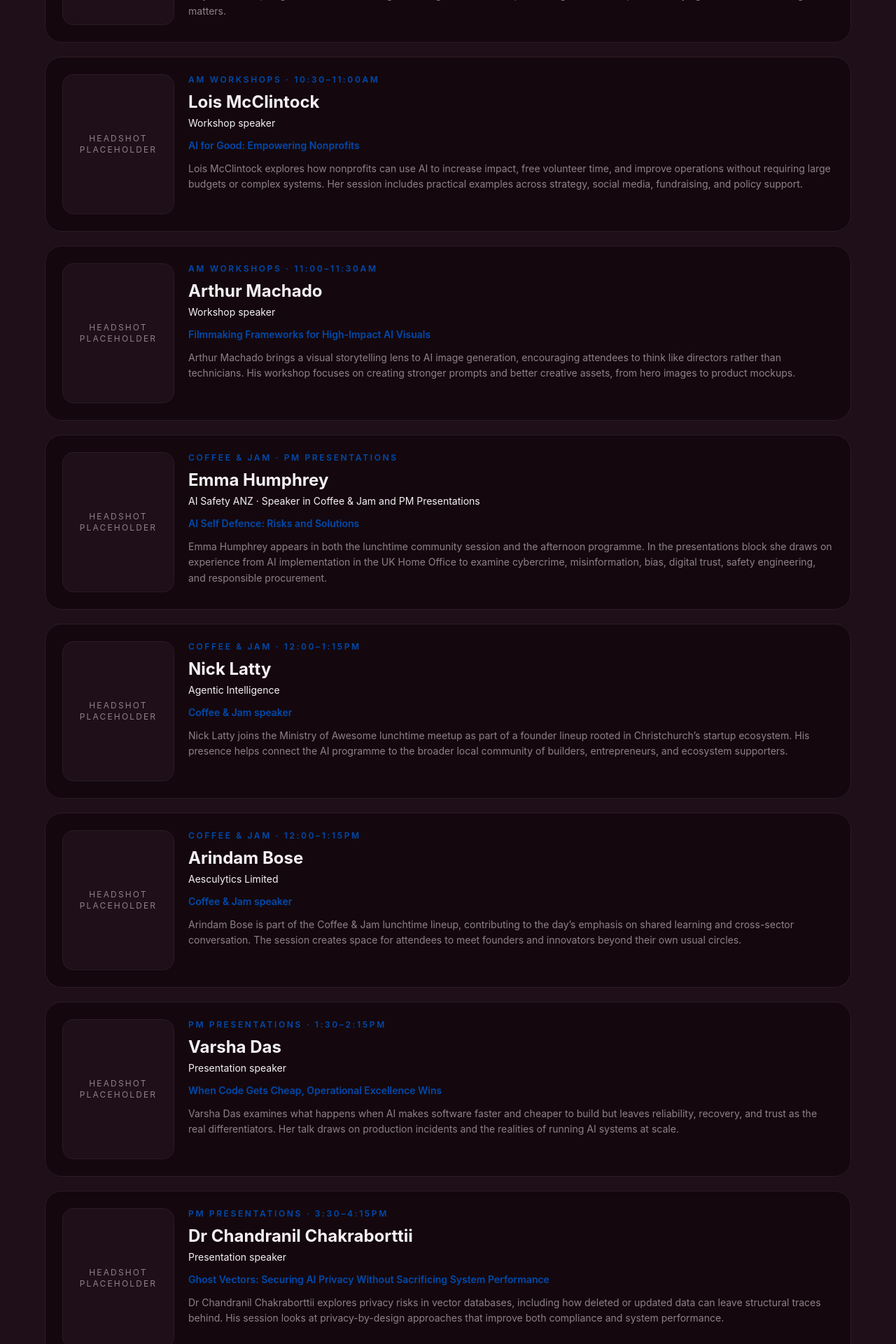
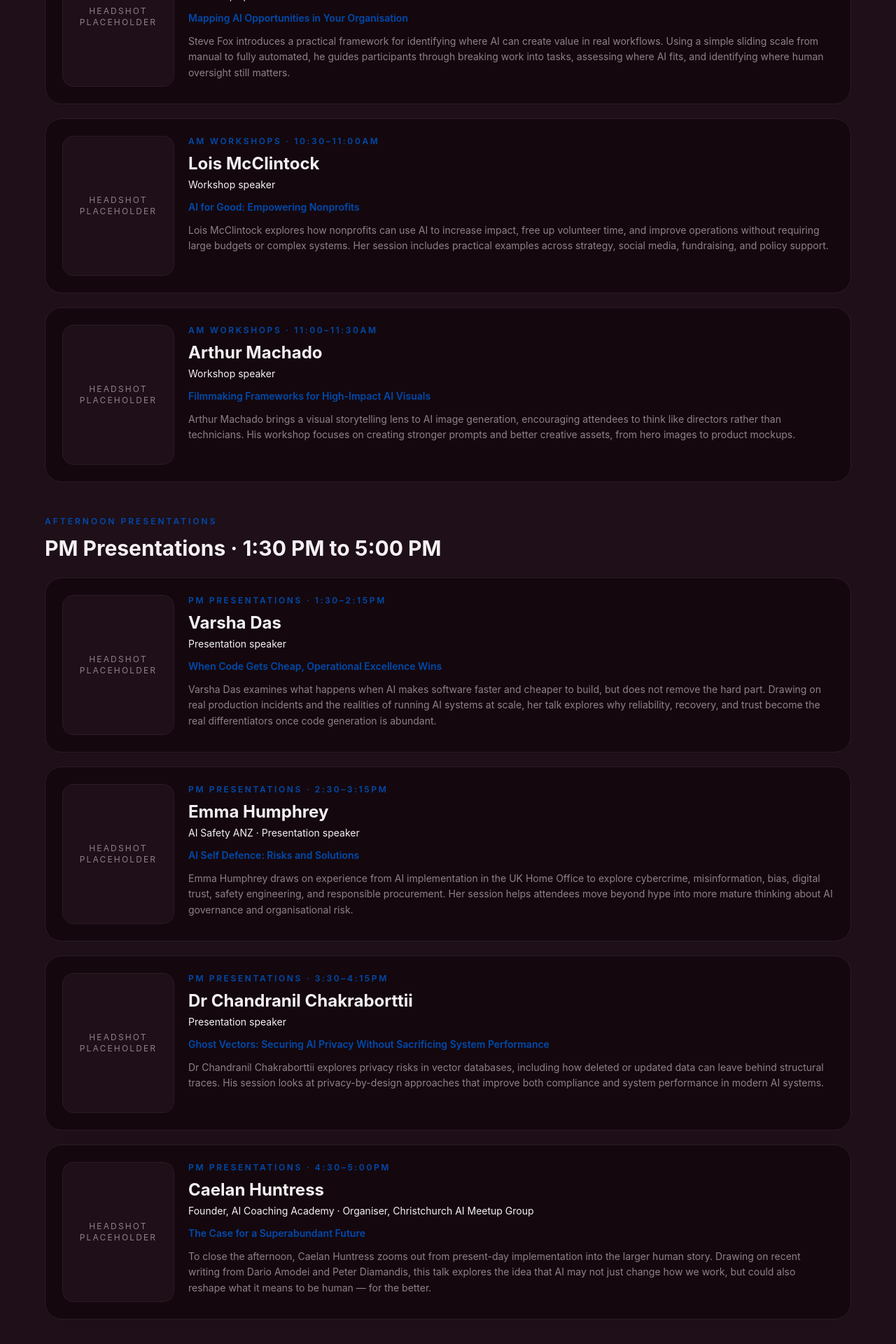
Before and after one commit to caelanhuntress/christchurch-ai, a Next.js app: page /epic-ai-conference in a window 1280 px wide. Shown: the part 4882-6802 px from the top of the page at 70% size. Built offline with nearby package versions, Linux system fonts and the light colour scheme.

Commit message:
Refine EPIC conference speaker layout

```diff
--- a/app/epic-ai-conference/page.tsx
+++ b/app/epic-ai-conference/page.tsx
@@ -48,14 +48,14 @@ const dayEvents = [
   },
 ] as const;
 
-const speakers = [
+const amSpeakers = [
   {
     name: "Caelan Huntress",
     role: "Founder, AI Coaching Academy · Organiser, Christchurch AI Meetup Group",
     session: "AM Workshops · 9:00–9:30am",
     talk: "Create Your Own AI Coach to Learn Anything",
     bio:
-      "Caelan Huntress opens the day with a workshop on using conversational AI as a partner for learning, reflection, and growth. Framed around coaching as a meta-skill, the session focuses on asking better questions and shaping AI around the goals that matter to each learner.",
+      "Caelan Huntress opens the day with a workshop on using conversational AI as a partner for learning, reflection, and growth. Framed around coaching as a meta-skill, the session focuses on asking better questions and shaping your AI thinking partner around the goals that matter most to each learner.",
   },
   {
     name: "Hannah Hardy-Jones",
@@ -71,7 +71,7 @@ const speakers = [
     session: "AM Workshops · 10:00–10:30am",
     talk: "Mapping AI Opportunities in Your Organisation",
     bio:
-      "Steve Fox introduces a practical framework for identifying where AI can create value in real workflows. Using a simple scale from manual to fully automated, he guides attendees through breaking work into tasks, assessing where AI fits, and identifying where human oversight still matters.",
+      "Steve Fox introduces a practical framework for identifying where AI can create value in real workflows. Using a simple sliding scale from manual to fully automated, he guides participants through breaking work into tasks, assessing where AI fits, and identifying where human oversight still matters.",
   },
   {
     name: "Lois McClintock",
@@ -79,7 +79,7 @@ const speakers = [
     session: "AM Workshops · 10:30–11:00am",
     talk: "AI for Good: Empowering Nonprofits",
     bio:
-      "Lois McClintock explores how nonprofits can use AI to increase impact, free volunteer time, and improve operations without requiring large budgets or complex systems. Her session includes practical examples across strategy, social media, fundraising, and policy support.",
+      "Lois McClintock explores how nonprofits can use AI to increase impact, free up volunteer time, and improve operations without requiring large budgets or complex systems. Her session includes practical examples across strategy, social media, fundraising, and policy support.",
   },
   {
     name: "Arthur Machado",
@@ -89,37 +89,24 @@ const speakers = [
     bio:
       "Arthur Machado brings a visual storytelling lens to AI image generation, encouraging attendees to think like directors rather than technicians. His workshop focuses on creating stronger prompts and better creative assets, from hero images to product mockups.",
   },
-  {
-    name: "Emma Humphrey",
-    role: "AI Safety ANZ · Speaker in Coffee & Jam and PM Presentations",
-    session: "Coffee & Jam · PM Presentations",
-    talk: "AI Self Defence: Risks and Solutions",
-    bio:
-      "Emma Humphrey appears in both the lunchtime community session and the afternoon programme. In the presentations block she draws on experience from AI implementation in the UK Home Office to examine cybercrime, misinformation, bias, digital trust, safety engineering, and responsible procurement.",
-  },
-  {
-    name: "Nick Latty",
-    role: "Agentic Intelligence",
-    session: "Coffee & Jam · 12:00–1:15pm",
-    talk: "Coffee & Jam speaker",
-    bio:
-      "Nick Latty joins the Ministry of Awesome lunchtime meetup as part of a founder lineup rooted in Christchurch’s startup ecosystem. His presence helps connect the AI programme to the broader local community of builders, entrepreneurs, and ecosystem supporters.",
-  },
-  {
-    name: "Arindam Bose",
-    role: "Aesculytics Limited",
-    session: "Coffee & Jam · 12:00–1:15pm",
-    talk: "Coffee & Jam speaker",
-    bio:
-      "Arindam Bose is part of the Coffee & Jam lunchtime lineup, contributing to the day’s emphasis on shared learning and cross-sector conversation. The session creates space for attendees to meet founders and innovators beyond their own usual circles.",
-  },
+] as const;
+
+const pmSpeakers = [
   {
     name: "Varsha Das",
     role: "Presentation speaker",
     session: "PM Presentations · 1:30–2:15pm",
     talk: "When Code Gets Cheap, Operational Excellence Wins",
     bio:
-      "Varsha Das examines what happens when AI makes software faster and cheaper to build but leaves reliability, recovery, and trust as the real differentiators. Her talk draws on production incidents and the realities of running AI systems at scale.",
+      "Varsha Das examines what happens when AI makes software faster and cheaper to build, but does not remove the hard part. Drawing on real production incidents and the realities of running AI systems at scale, her talk explores why reliability, recovery, and trust become the real differentiators once code generation is abundant.",
+  },
+  {
+    name: "Emma Humphrey",
+    role: "AI Safety ANZ · Presentation speaker",
+    session: "PM Presentations · 2:30–3:15pm",
+    talk: "AI Self Defence: Risks and Solutions",
+    bio:
+      "Emma Humphrey draws on experience from AI implementation in the UK Home Office to explore cybercrime, misinformation, bias, digital trust, safety engineering, and responsible procurement. Her session helps attendees move beyond hype into more mature thinking about AI governance and organisational risk.",
   },
   {
     name: "Dr Chandranil Chakraborttii",
@@ -127,39 +114,42 @@ const speakers = [
     session: "PM Presentations · 3:30–4:15pm",
     talk: "Ghost Vectors: Securing AI Privacy Without Sacrificing System Performance",
     bio:
-      "Dr Chandranil Chakraborttii explores privacy risks in vector databases, including how deleted or updated data can leave structural traces behind. His session looks at privacy-by-design approaches that improve both compliance and system performance.",
+      "Dr Chandranil Chakraborttii explores privacy risks in vector databases, including how deleted or updated data can leave behind structural traces. His session looks at privacy-by-design approaches that improve both compliance and system performance in modern AI systems.",
   },
+  {
+    name: "Caelan Huntress",
+    role: "Founder, AI Coaching Academy · Organiser, Christchurch AI Meetup Group",
+    session: "PM Presentations · 4:30–5:00pm",
+    talk: "The Case for a Superabundant Future",
+    bio:
+      "To close the afternoon, Caelan Huntress zooms out from present-day implementation into the larger human story. Drawing on recent writing from Dario Amodei and Peter Diamandis, this talk explores the idea that AI may not just change how we work, but could also reshape what it means to be human — for the better.",
+  },
+] as const;
+
+const panelists = [
   {
     name: "Anya Anderson",
     role: "Founder and CEO, RedSeed",
-    session: "Leadership Panel · 5:30–7:00pm",
-    talk: "Panelist",
     bio:
-      "Anya Anderson leads RedSeed, a corporate training platform focused on creating coaching cultures and high-performing teams. On the panel, she brings a leadership development perspective to the conversation about trust, capability, and organisational change.",
+      "Anya Anderson leads RedSeed, a corporate training platform focused on creating coaching cultures and high-performing teams. She brings a leadership development perspective to the conversation about trust, capability, and organisational change.",
   },
   {
     name: "Julie Ryan",
     role: "CEO, Caitlyn",
-    session: "Leadership Panel · 5:30–7:00pm",
-    talk: "Panelist",
     bio:
       "Julie Ryan leads Caitlyn, an AI-powered knowledge platform that turns agricultural and research-led knowledge into trusted, usable insight. Her perspective helps ground the discussion in practical adoption, trusted information, and sector-specific usefulness.",
   },
   {
     name: "Brad Fraser",
     role: "Head of AI Solutions & CEO, Agentic Intelligence",
-    session: "Leadership Panel · 5:30–7:00pm",
-    talk: "Panelist",
     bio:
-      "Brad Fraser works with organisations moving beyond experimentation into real capability building. His contribution to the panel focuses on adoption, solution design, and what meaningful AI implementation looks like beyond surface-level hype.",
+      "Brad Fraser works with organisations moving beyond experimentation into real capability building. His contribution focuses on adoption, solution design, and what meaningful AI implementation looks like beyond surface-level hype.",
   },
   {
     name: "Tom Sweeney",
     role: "Serial Founder and Director",
-    session: "Leadership Panel · 5:30–7:00pm",
-    talk: "Panelist",
     bio:
-      "Tom Sweeney brings a founder and systems perspective shaped by companies that leverage both human capital and operational systems. His voice adds breadth to the discussion about leadership, performance, and navigating uncertainty with discipline.",
+      "Tom Sweeney brings a founder and systems perspective shaped by companies that leverage both human capital and operational systems to achieve strong business outcomes. His voice adds breadth to the discussion about leadership, performance, and navigating uncertainty with discipline.",
   },
 ] as const;
 
@@ -321,6 +311,36 @@ function SpeakerCard({
           {bio}
         </p>
       </div>
+    </div>
+  );
+}
+
+function PanelistCard({
+  name,
+  role,
+  bio,
+}: {
+  name: string;
+  role: string;
+  bio: string;
+}) {
+  return (
+    <div className="rounded-2xl border p-5 h-full" style={{ borderColor: "var(--border)", background: "var(--background)" }}>
+      <div
+        className="aspect-[4/5] w-full rounded-2xl border flex items-center justify-center text-center text-xs uppercase tracking-[0.18em] px-4 mb-4"
+        style={{ borderColor: "var(--border)", color: "var(--text-muted)", background: "var(--muted)" }}
+      >
+        Headshot
+        <br />
+        Placeholder
+      </div>
+      <h3 className="text-xl font-bold mb-1">{name}</h3>
+      <p className="text-sm mb-3" style={{ color: "var(--foreground)" }}>
+        {role}
+      </p>
+      <p className="text-sm leading-relaxed" style={{ color: "var(--text-muted)" }}>
+        {bio}
+      </p>
     </div>
   );
 }
@@ -538,10 +558,43 @@ export default function EpicAIConferencePage() {
             <p className="text-base md:text-lg max-w-4xl mb-10" style={{ color: "var(--text-muted)" }}>
               These speaker sections are intentionally longer and more editorial, so visitors can understand not just the names on the programme, but the kind of experience, perspective, and conversation each person brings into the room. Image areas are left as placeholders for headshots to be added later.
             </p>
-            <div className="grid gap-5">
-              {speakers.map((speaker) => (
-                <SpeakerCard key={speaker.name} {...speaker} />
-              ))}
+
+            <div className="space-y-12">
+              <div>
+                <div className="text-xs font-semibold uppercase tracking-[0.25em] mb-3" style={{ color: "var(--accent)" }}>
+                  Morning workshops
+                </div>
+                <h3 className="text-2xl md:text-3xl font-bold mb-6">AM Workshops · 9:00 AM to 11:45 AM</h3>
+                <div className="grid gap-5">
+                  {amSpeakers.map((speaker, index) => (
+                    <SpeakerCard key={`${speaker.name}-${index}`} {...speaker} />
+                  ))}
+                </div>
+              </div>
+
+              <div>
+                <div className="text-xs font-semibold uppercase tracking-[0.25em] mb-3" style={{ color: "var(--accent)" }}>
+                  Afternoon presentations
+                </div>
+                <h3 className="text-2xl md:text-3xl font-bold mb-6">PM Presentations · 1:30 PM to 5:00 PM</h3>
+                <div className="grid gap-5">
+                  {pmSpeakers.map((speaker, index) => (
+                    <SpeakerCard key={`${speaker.name}-${index}`} {...speaker} />
+                  ))}
+                </div>
+              </div>
+
+              <div className="rounded-3xl border p-6 md:p-7" style={{ borderColor: "var(--border)", background: "var(--background)" }}>
+                <div className="text-xs font-semibold uppercase tracking-[0.25em] mb-3" style={{ color: "var(--accent)" }}>
+                  Evening panel
+                </div>
+                <h3 className="text-2xl md:text-3xl font-bold mb-6">Leadership Panel · 5:30 PM to 7:00 PM</h3>
+                <div className="grid md:grid-cols-2 xl:grid-cols-4 gap-5">
+                  {panelists.map((panelist) => (
+                    <PanelistCard key={panelist.name} {...panelist} />
+                  ))}
+                </div>
+              </div>
             </div>
           </div>
         </section>
```
